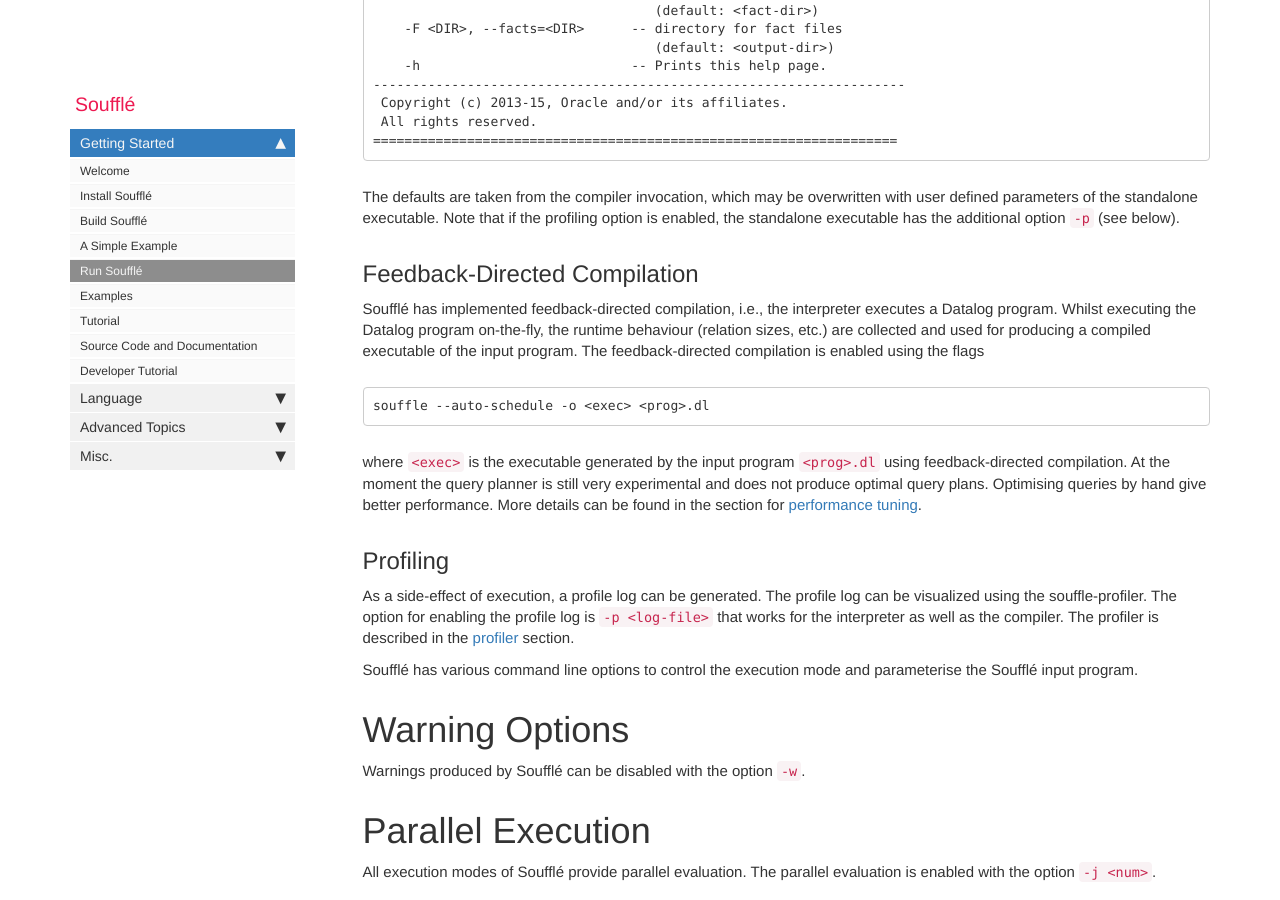
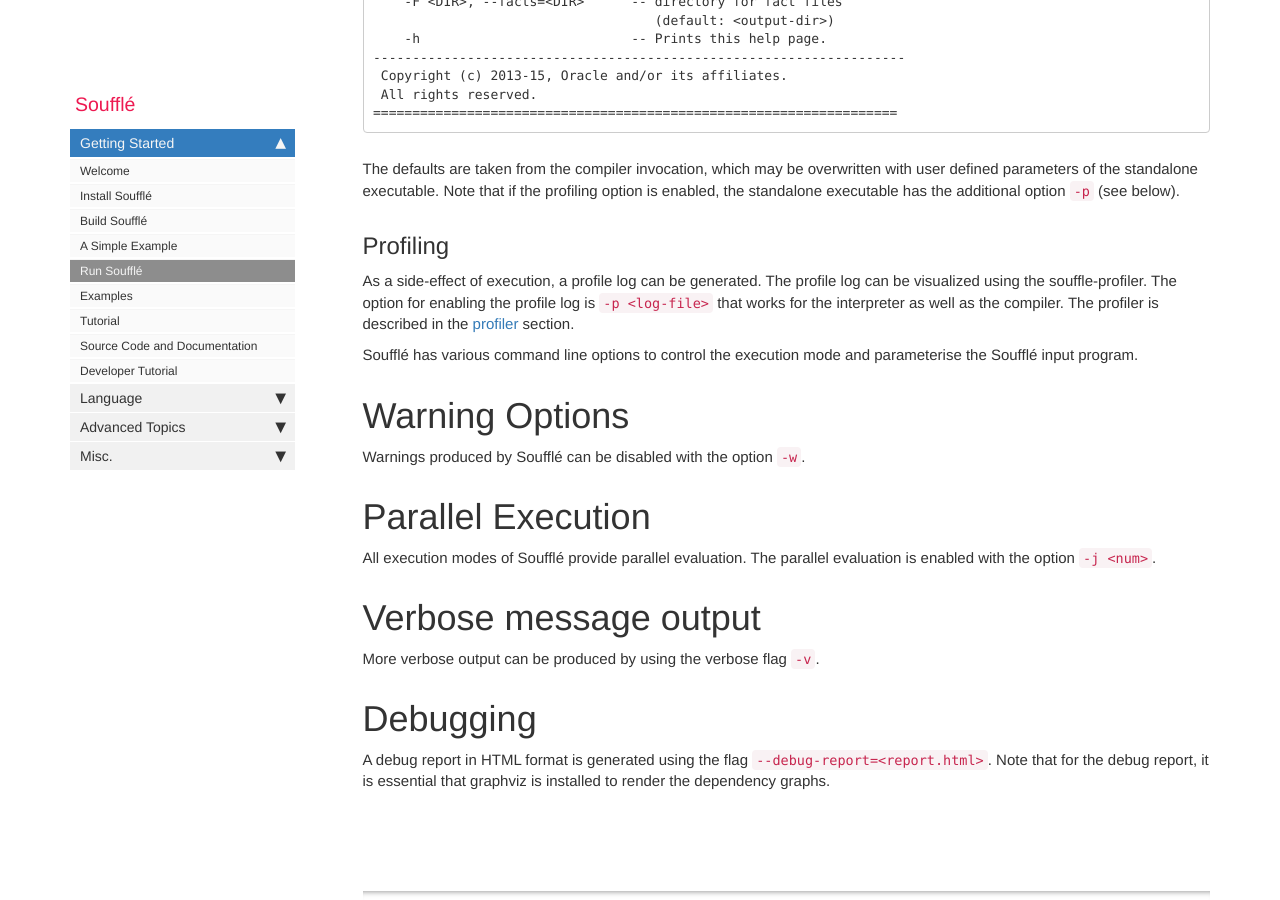
Before and after one commit to souffle-lang/souffle-lang.github.io, a Jekyll site: the page built from pages/docs/execute.md, in a window 1280 px wide and 900 px high, scrolled down 2204 px. Built offline with Jekyll 4.4.1, drawn with Linux system fonts in a browser that asks for light colours; comment, search, counter and statistics services are not loaded; some of the changed text lies outside the part shown.

Commit message:
Update execute.md

````diff
--- a/pages/docs/execute.md
+++ b/pages/docs/execute.md
@@ -76,15 +76,6 @@ The difference between the flag ```-c``` and ```-o``` is whether the program is
 
 The defaults are taken from the compiler invocation, which may be overwritten with user defined parameters of the standalone executable. Note that if the profiling option is enabled, the standalone executable has the additional option ```-p``` (see below).
 
-## Feedback-Directed Compilation
-
-Soufflé has implemented feedback-directed compilation, i.e., the interpreter executes a Datalog program. Whilst executing the Datalog program on-the-fly, the runtime behaviour (relation sizes, etc.) are collected and used for producing a compiled executable of the input program. The feedback-directed compilation is enabled using the flags
-```
-souffle --auto-schedule -o <exec> <prog>.dl
-```
-where ```<exec>``` is the executable generated by the input program ```<prog>.dl``` using feedback-directed compilation.
-At the moment the query planner is still very experimental and does not produce optimal query plans. Optimising queries by hand give better performance. More details can be found in the section for [performance tuning](tuning).
-
 ## Profiling
 As a side-effect of execution, a profile log can be generated. The profile log can be visualized using the souffle-profiler. The option for enabling the profile log is ```-p <log-file>``` that works for the interpreter as well as the compiler. The profiler is described in the [profiler](profiler) section.
 
````
